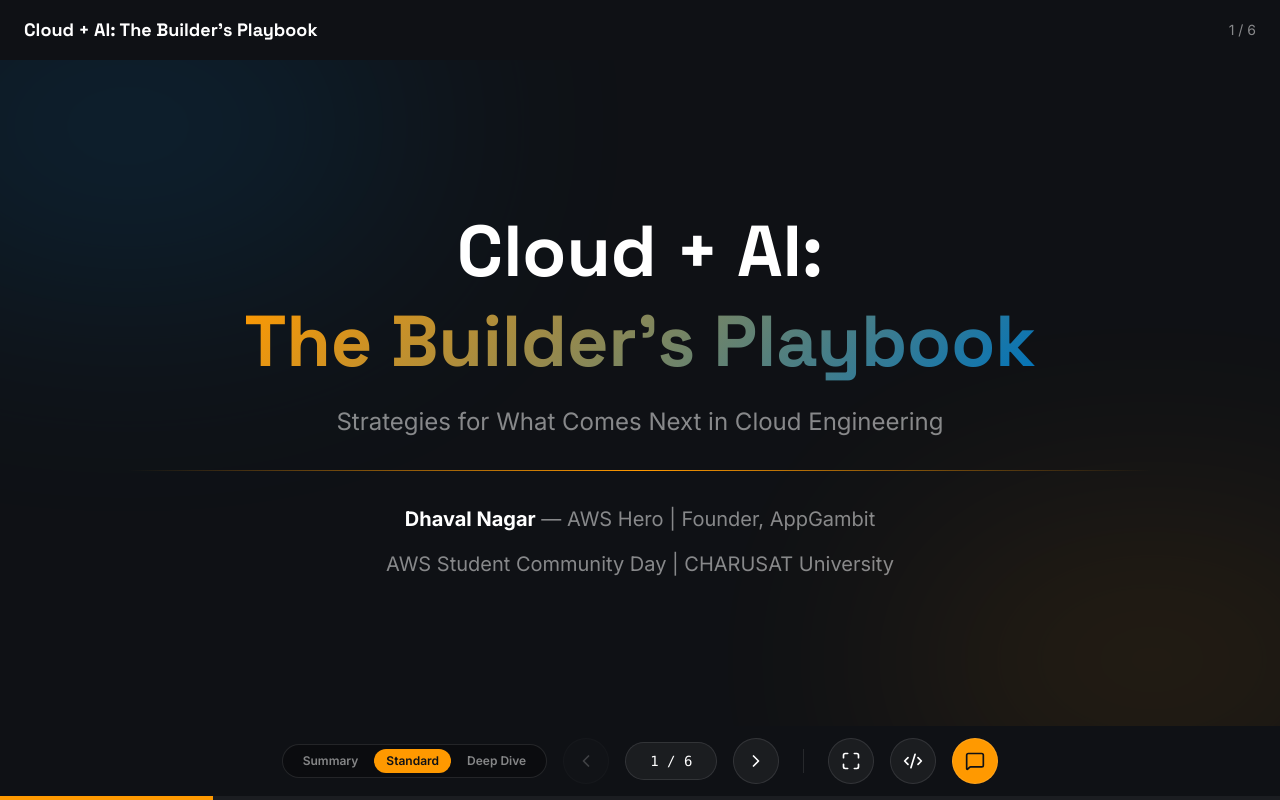
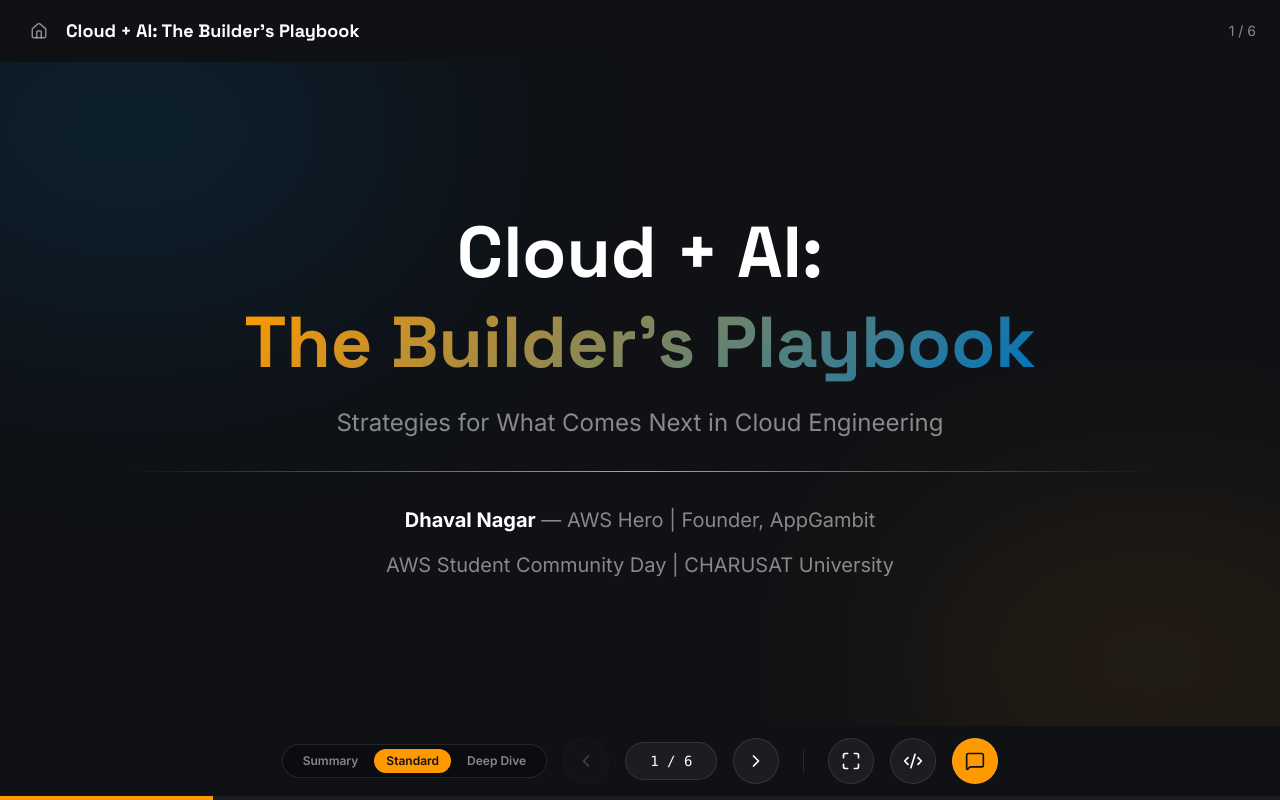
Before and after one commit to AppGambitStudio/Presentify, a Next.js app: page /p/sample/present in a window 1280 px wide. Built offline with nearby package versions, Linux system fonts and the light colour scheme.

Commit message:
feat: add home button in presentation header to navigate back to landing page

```diff
--- a/src/components/renderer/PresentationRenderer.tsx
+++ b/src/components/renderer/PresentationRenderer.tsx
@@ -1,7 +1,8 @@
 "use client";
 import { useState, useCallback, useEffect } from "react";
 import { motion, AnimatePresence } from "motion/react";
-import { ChevronLeft, ChevronRight, Maximize, Minimize, Code2, MessageSquare, Presentation } from "lucide-react";
+import { ChevronLeft, ChevronRight, Maximize, Minimize, Code2, MessageSquare, Presentation, Home } from "lucide-react";
+import Link from "next/link";
 import { useRouter, usePathname } from "next/navigation";
 import { savePresentation } from "@/lib/store";
 import type { PresentationConfig, Slide } from "@/lib/types";
@@ -133,7 +134,12 @@
       <div className="w-full h-full overflow-hidden" style={{ display: "grid", gridTemplateRows: "auto 1fr auto auto", gridTemplateColumns: showEditor ? "60fr 40fr" : "1fr" }}>
         {/* Header -- row 1 */}
         <header className="px-6 py-4 flex justify-between items-center z-50" style={{ gridColumn: "1 / -1" }}>
-          <span className="font-bold text-lg" style={{ fontFamily: "var(--slide-font-heading)" }}>{config.title}</span>
+          <div className="flex items-center gap-3">
+            <Link href="/" className="p-1.5 rounded-lg transition-colors" style={{ color: "var(--slide-text-muted)" }} title="Back to home">
+              <Home size={18} />
+            </Link>
+            <span className="font-bold text-lg" style={{ fontFamily: "var(--slide-font-heading)" }}>{config.title}</span>
+          </div>
           <span className="text-sm" style={{ color: "var(--slide-text-muted)" }}>{currentSlide + 1} / {totalSlides}</span>
         </header>
 
```
Also changed, not shown: 1 other file (tests, documents, lock files or other folders).
